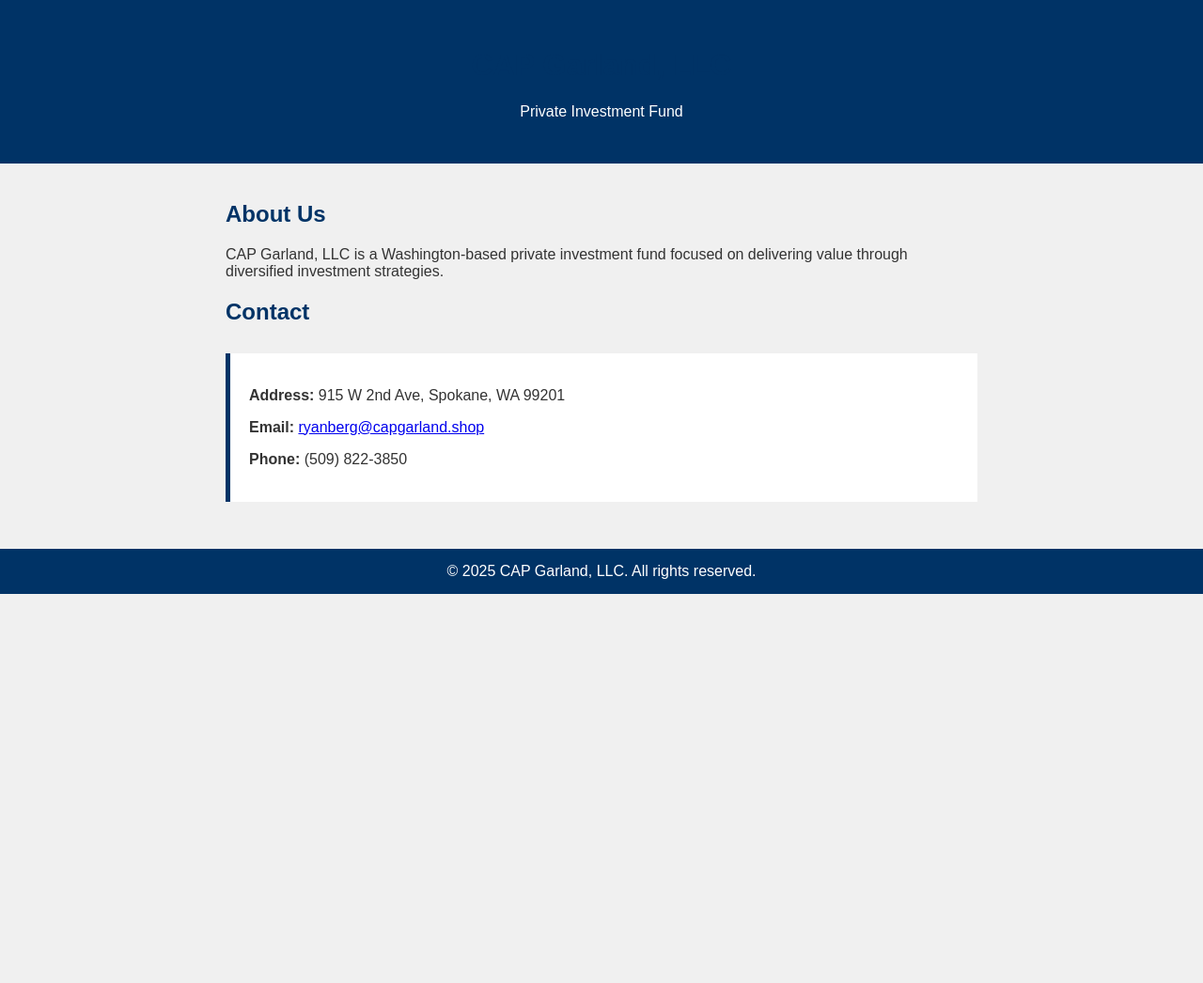
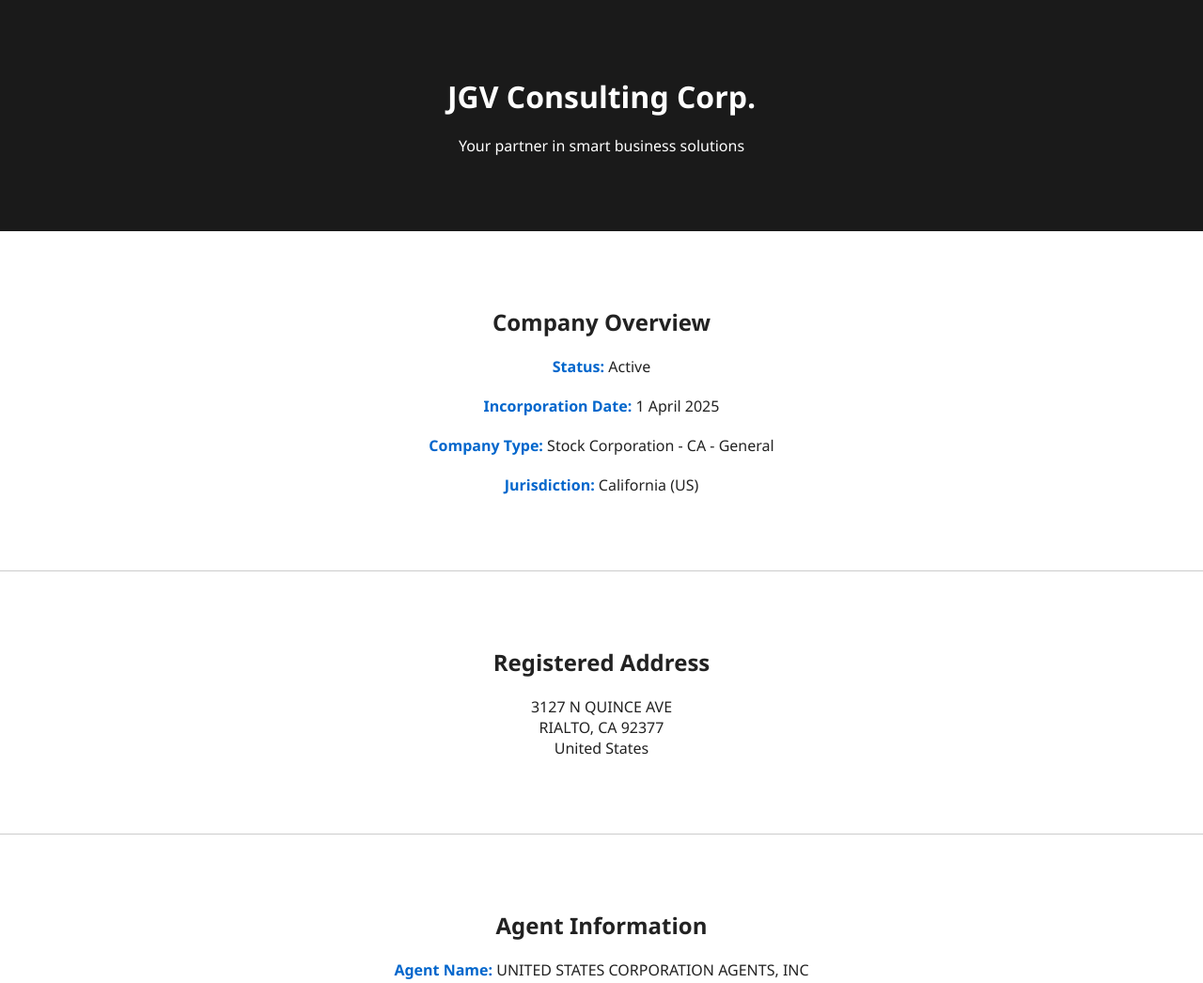
Before and after one commit to ryan3099/JGV-Consulting-Corp., a plain HTML site: page index.html in a window 1280 px wide. Shown: the top 1046 px of the page at 94% size. Before the commit the page ends 800 px from the top, so only its background shows below. Drawn offline with Linux system fonts and the light colour scheme.

Commit message:
index.html

```diff
--- a/index.html
+++ b/index.html
@@ -1,67 +1,61 @@
-
 <!DOCTYPE html>
 <html lang="en">
 <head>
   <meta charset="UTF-8" />
   <meta name="viewport" content="width=device-width, initial-scale=1.0" />
-  <title>CAP Garland, LLC</title>
+  <title>JGV Consulting Corp.</title>
   <style>
-    body {
-      font-family: Arial, sans-serif;
-      margin: 0;
-      padding: 0;
-      background-color: #f0f0f0;
-      color: #333;
-    }
-    header {
-      background-color: #003366;
-      color: white;
-      padding: 30px 20px;
-      text-align: center;
-    }
-    section {
-      max-width: 800px;
-      margin: 40px auto;
-      padding: 0 20px;
-    }
-    h1, h2 {
-      color: #003366;
-    }
-    .contact {
-      background: #fff;
-      padding: 20px;
-      border-left: 5px solid #003366;
-      margin-top: 30px;
-    }
-    footer {
-      background-color: #003366;
-      color: white;
-      text-align: center;
-      padding: 15px;
-      margin-top: 50px;
-    }
+    body { margin: 0; font-family: 'Segoe UI', Tahoma, Geneva, Verdana, sans-serif; background-color: #f8f8f8; color: #222; }
+    header, section, footer { padding: 60px 20px; text-align: center; }
+    header { background-color: #1a1a1a; color: white; }
+    section { border-bottom: 1px solid #ccc; background-color: white; }
+    h1, h2 { margin-bottom: 20px; }
+    p { max-width: 700px; margin: 0 auto 20px; }
+    .highlight { color: #0066cc; font-weight: bold; }
+    .contact { background-color: #333; color: white; }
   </style>
 </head>
 <body>
-  <header>
-    <h1>CAP Garland, LLC</h1>
-    <p>Private Investment Fund</p>
-  </header>
 
-  <section>
-    <h2>About Us</h2>
-    <p>CAP Garland, LLC is a Washington-based private investment fund focused on delivering value through diversified investment strategies.</p>
+<header>
+  <h1>JGV Consulting Corp.</h1>
+  <p>Your partner in smart business solutions</p>
+</header>
 
-    <h2>Contact</h2>
-    <div class="contact">
-      <p><strong>Address:</strong> 915 W 2nd Ave, Spokane, WA 99201</p>
-      <p><strong>Email:</strong> <a href="mailto:ryanberg@capgarland.shop">ryanberg@capgarland.shop</a></p>
-      <p><strong>Phone:</strong> (509) 822-3850</p>
-    </div>
-  </section>
+<section>
+  <h2>Company Overview</h2>
+  <p><span class="highlight">Status:</span> Active</p>
+  <p><span class="highlight">Incorporation Date:</span> 1 April 2025</p>
+  <p><span class="highlight">Company Type:</span> Stock Corporation - CA - General</p>
+  <p><span class="highlight">Jurisdiction:</span> California (US)</p>
+</section>
 
-  <footer>
-    &copy; 2025 CAP Garland, LLC. All rights reserved.
-  </footer>
+<section>
+  <h2>Registered Address</h2>
+  <p>3127 N QUINCE AVE<br />
+     RIALTO, CA 92377<br />
+     United States</p>
+</section>
+
+<section>
+  <h2>Agent Information</h2>
+  <p><span class="highlight">Agent Name:</span> UNITED STATES CORPORATION AGENTS, INC</p>
+  <p><span class="highlight">Agent Address:</span><br />500 NORTH BRAND BLVD, SUITE 890<br />GLENDALE, CA 91203</p>
+</section>
+
+<section>
+  <h2>Leadership</h2>
+  <p><span class="highlight">Jessica Guerrero</span>, Chief Executive Officer</p>
+  <p><span class="highlight">Jessica Guerrero</span>, Secretary</p>
+  <p><span class="highlight">Jessica Guerrero</span>, Chief Financial Officer</p>
+  <p><span class="highlight">Jessica Guerrero</span>, Director</p>
+</section>
+
+<footer class="contact">
+  <h2>Contact Us</h2>
+  <p>Email: admin@jgvconsulcor.in.net</p>
+  <p>Phone: 925-491-2552</p>
+</footer>
+
 </body>
 </html>
```
